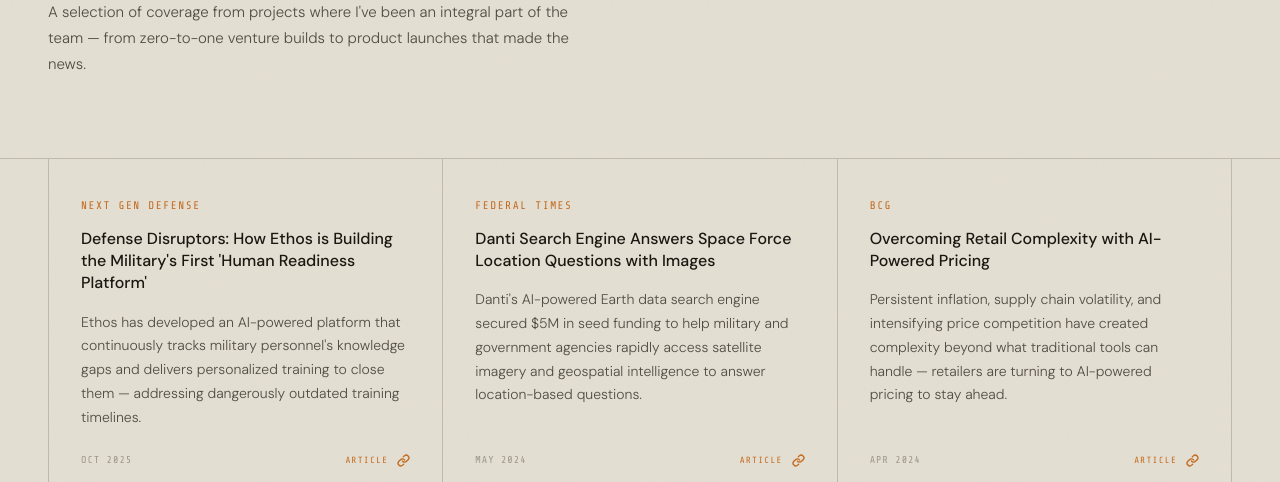
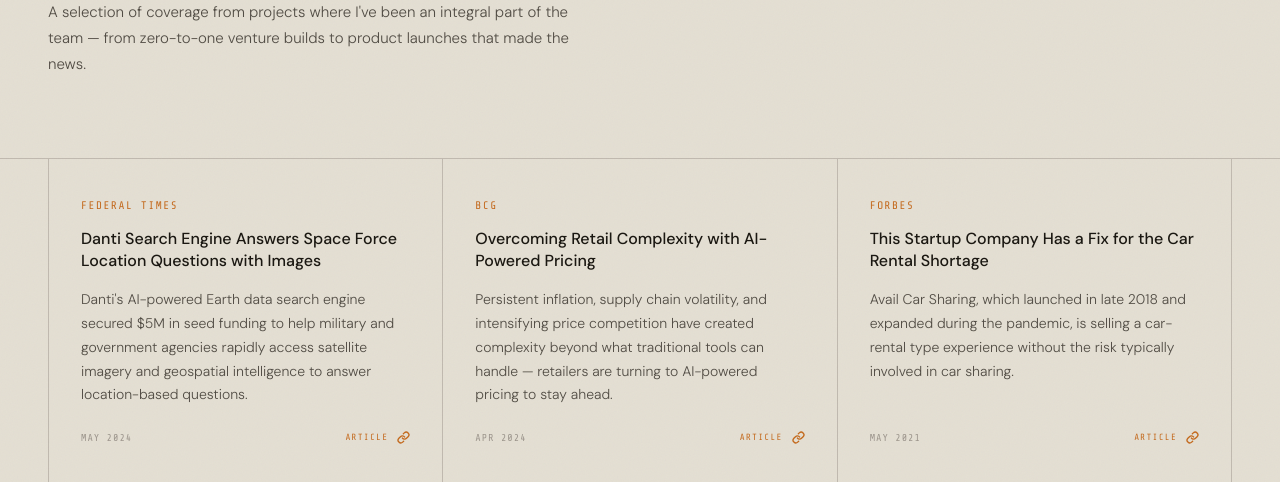
Before and after one commit to themorrieshow/morrie, a plain HTML site: page press.html in a window 1280 px wide. Shown: the part 318-800 px from the top of the page. Drawn offline with nearby package versions, Linux system fonts and the light colour scheme.

Commit message:
Remove Ethos article and update These Days copy

```diff
--- a/press.html
+++ b/press.html
@@ -181,15 +181,6 @@
   <section style="padding: 0 3rem; border-bottom: 1px solid var(--rule);">
     <div class="press-grid">
 
-      <a href="https://nextgendefense.com/defense-disruptors-ethos/" class="press-card" target="_blank">
-        <div class="press-card-pub">Next Gen Defense</div>
-        <div class="press-card-headline">Defense Disruptors: How Ethos is Building the Military's First 'Human Readiness Platform'</div>
-        <div class="press-card-excerpt">Ethos has developed an AI-powered platform that continuously tracks military personnel's knowledge gaps and delivers personalized training to close them — addressing dangerously outdated training timelines.</div>
-        <div class="press-card-meta">
-          <span>Oct 2025</span>
-          <span class="press-card-arrow">↗</span>
-        </div>
-      </a>
 
       <a href="https://www.federaltimes.com/it-networks/ai/2024/05/03/danti-search-engine-answers-space-force-location-questions-with-images/" class="press-card" target="_blank">
         <div class="press-card-pub">Federal Times</div>
```
Also changed, not shown: index.html (+1 -1 lines).
